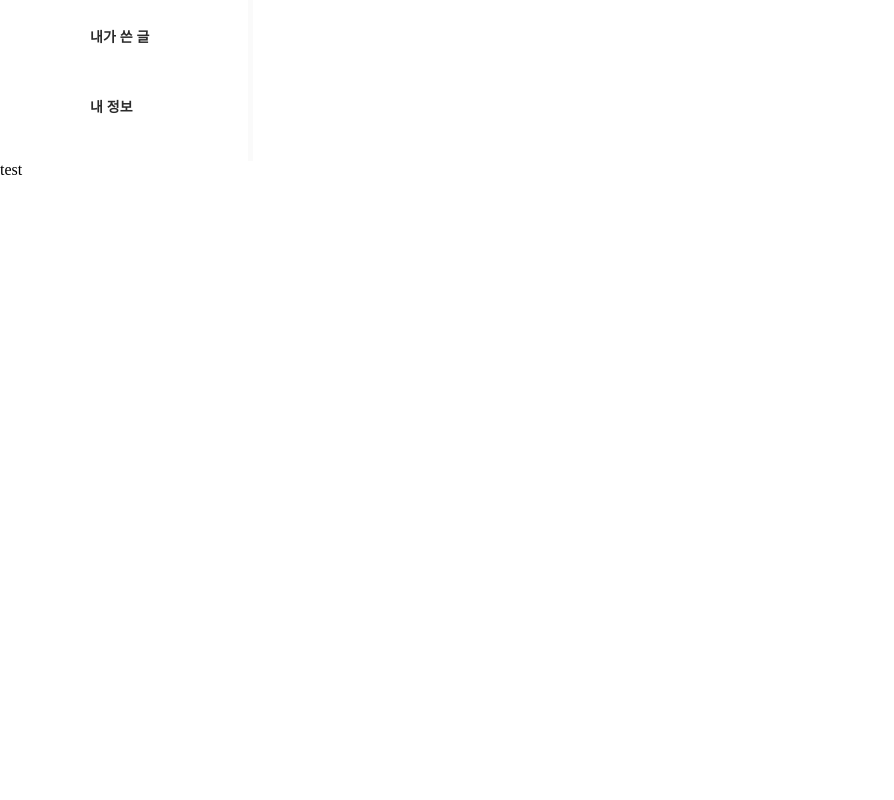
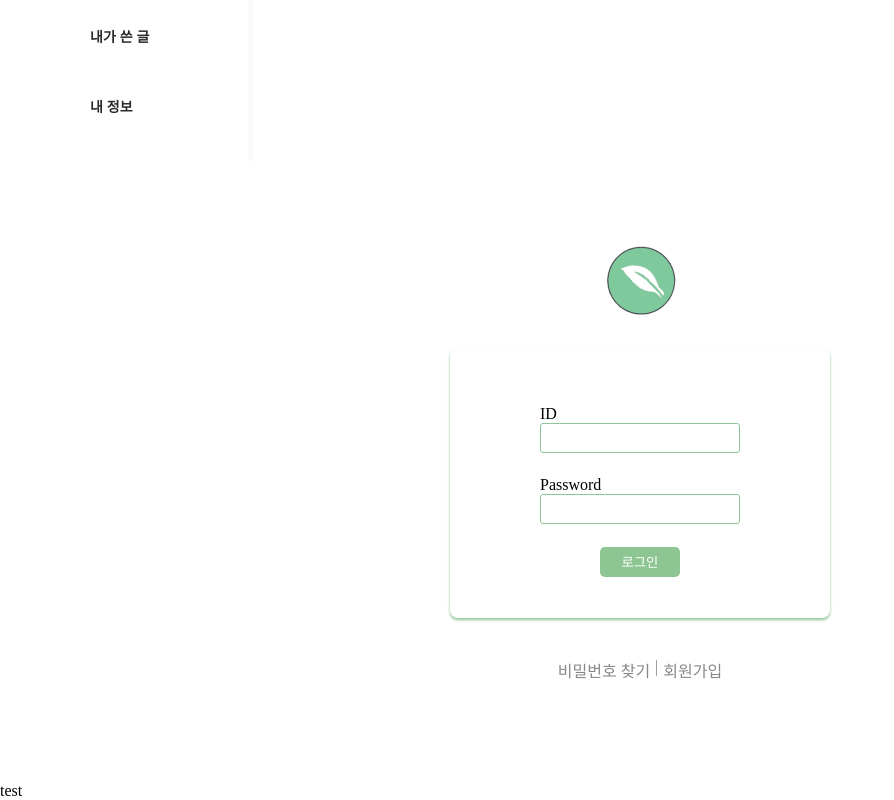
Before and after one commit to wjdgml/seb45_main_012, a React (Create React App) app in the folder client/: page / in a window 1280 px wide. Shown: the part 711-1511 px from the top of the page, without its empty margins (0-894 px from the left). Before the commit the page ends 890 px from the top, so only its background shows below. Built offline with nearby package versions, Linux system fonts and the light colour scheme.

Commit message:
feat: Login 와이어프레임 및 CSS 적용

```diff
--- a/client/src/App.js
+++ b/client/src/App.js
@@ -1,14 +1,15 @@
 import './App.css';
 import Header from './components/header';
 import NavBar from './components/NavBar';
+import LogIn from './components/Login';
 
 function App() {
   return (
     <div className="App">
       <Header />
       <NavBar />
+      <LogIn />
       test
-
     </div>
   );
 }
--- /dev/null
+++ b/client/src/components/Login.jsx
@@ -0,0 +1,37 @@
+import '../styles/Login.css';
+import { useState } from 'react';
+import { useNavigate } from 'react-router-dom';
+
+
+const LogIn = () => {
+
+    return (
+        <div className='container'>
+            <div className='logo_container'>
+                <img className="logo_leaf" src={require('../assets/logo_only_image.png')} alt='logo'/>
+            </div>
+            <div className='form_container'>
+                <form className='login_form'>
+                    <div className='id'>
+                        <label htmlFor="id">ID</label>
+                        <input id="id"></input>
+                    </div>
+                    <div className='password'>
+                        <label htmlFor="password">Password</label>
+                        <input id="password" />
+                    </div>
+                    <div className='submit_button'>
+                        <input className='submit' type="submit" value="로그인" />
+                    </div>
+                </form>
+            </div>
+            <div className='links'>
+                    <a>비밀번호 찾기 </a>
+                    <div className='center'> | </div>
+                    <a>회원가입</a>
+                </div>
+        </div>
+    )
+}
+
+export default LogIn;
--- /dev/null
+++ b/client/src/styles/Login.css
@@ -0,0 +1,83 @@
+* {
+    box-sizing: border-box;
+    margin: 0;
+    padding: 0;
+    --box-color: rgb(141,198,147);
+    --text-title: rgb(43, 43, 43);
+    --text-sub: rgba(136, 136, 136, 1);
+}
+
+
+.container {
+    display: flex;
+    flex-direction: column;
+    justify-content: center;
+    align-items: center;
+    margin: 60px;
+}
+
+
+.logo_container {
+    margin: 15px 0px;
+}
+
+
+.form_container {
+    display: flex;
+    flex-direction: row;
+    justify-content: center;
+    width: 380px;
+    height: 270px;
+    border-radius: 8px;
+    box-shadow: 0px 2px 3px 0px var(--box-color);
+}
+
+
+.login_form {
+    display: flex;
+    flex-direction: column;
+    justify-content: center;
+    align-items: center;
+}
+
+
+.id {
+    display: flex;
+    flex-direction: column;
+    width: 200px;
+    margin: 25px 0px 15px 0px;
+}
+
+.password {
+    display: flex;
+    flex-direction: column;
+    width: 200px;
+    margin: 8px 0px 13px 0px;
+}
+
+#id, #password {
+    height: 30px;
+    border: 0.5px solid var(--box-color) ;
+    border-radius: 3px;
+}
+
+.submit {
+    background-color: var(--box-color);
+    border: none;
+    border-radius: 5px;
+    color: white;
+    width: 80px;
+    height: 30px;
+    margin: 10px;
+}
+
+.links {
+    display: flex;
+    flex-direction: row;
+    margin: 40px;
+    color: var(--text-sub);
+}
+
+.center {
+    margin: 0px 5px;
+}
```
Also changed, not shown: client/src/assets/logo_only_image.png (added), client/src/auth/LoginFunc.js (added), client/src/axiosConfig.js (added).
